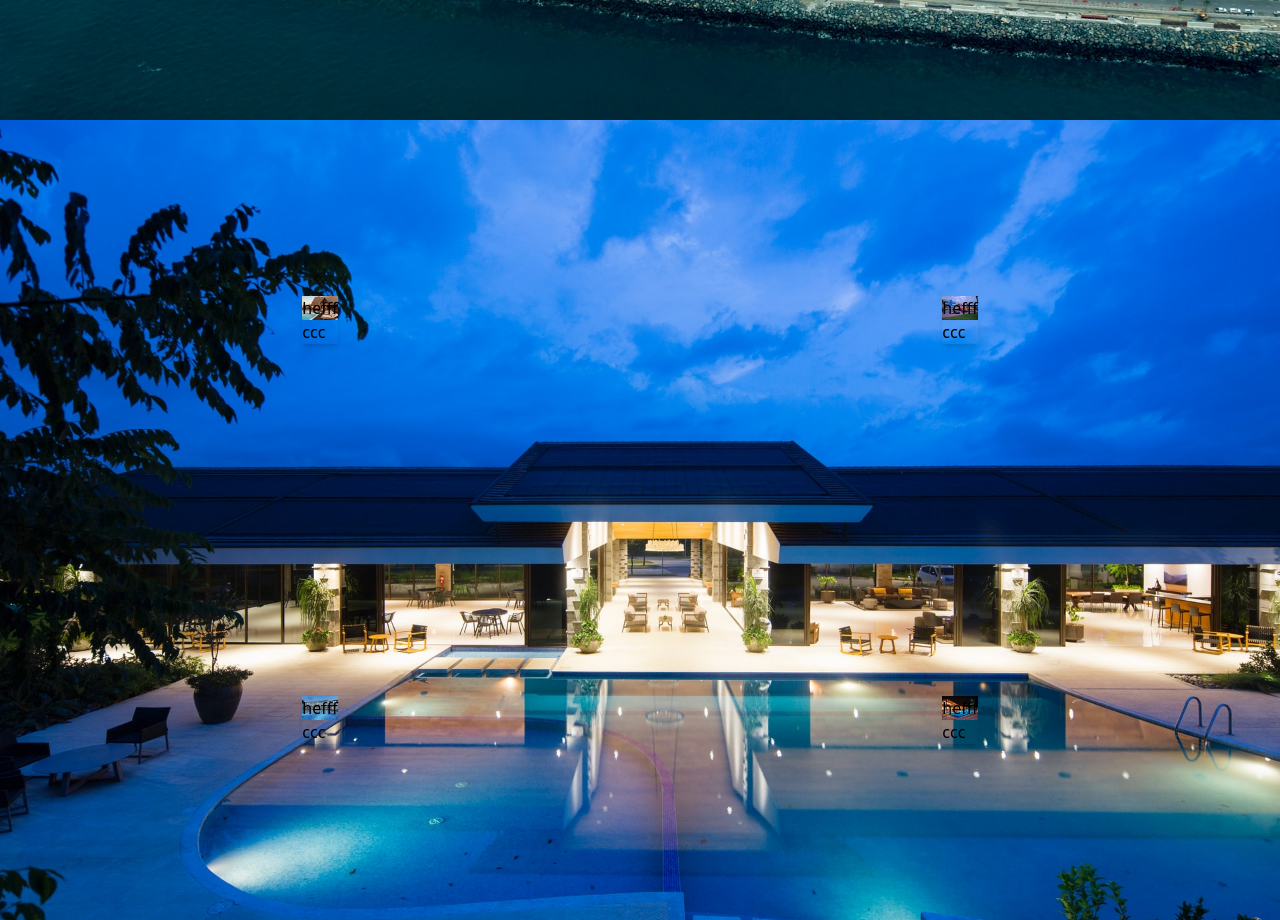
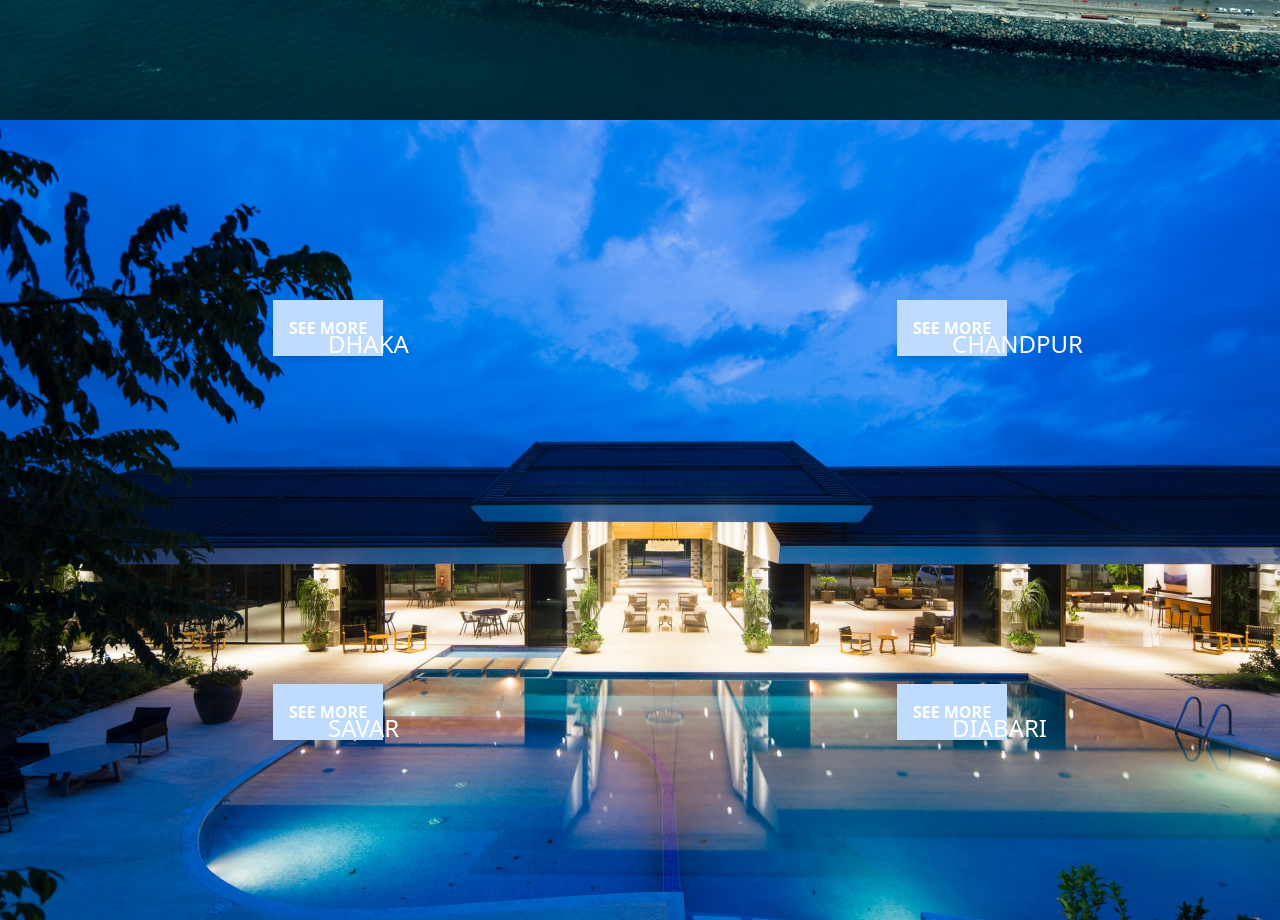
Before and after one commit to kaderabdul79/childCare, a React (Create React App) app: page / in a window 1280 px wide. Shown: the part 680-1600 px from the top of the page. Built offline with nearby package versions, Linux system fonts and the light colour scheme; what tailwindcss-children would draw is missing.

Commit message:
finish the main section part

```diff
--- a/src/components/Pricing.js
+++ b/src/components/Pricing.js
@@ -3,11 +3,11 @@ import Card from './elements/Card';
 // className=''
 const Pricing = () => {
     return (
-        <div className='w-full h-screen bg-pricing-bg bg-cover bg-center grid place-items-center lg:grid-cols-2 children:w-11/12'>
-            <Card imageText="hefff" h1Text="ccc" bgImage="bg-hotel1"></Card>
-            <Card imageText="hefff" h1Text="ccc" bgImage="bg-hotel2"></Card>
-            <Card imageText="hefff" h1Text="ccc" bgImage="bg-hotel3"></Card>
-            <Card imageText="hefff" h1Text="ccc" bgImage="bg-hotel4"></Card>
+        <div className='w-full h-screen bg-pricing-bg bg-cover bg-center grid place-items-center lg:grid-cols-2 children:w-11/12 children:h-5/6 text-center p-4 bg:cover'>
+            <Card imageText="Dhaka" h1Text="see more" bgImage="bg-hotel1"></Card>
+            <Card imageText="Chandpur" h1Text="see more" bgImage="bg-hotel2"></Card>
+            <Card imageText="Savar" h1Text="see more" bgImage="bg-hotel3"></Card>
+            <Card imageText="Diabari" h1Text="see more" bgImage="bg-hotel4"></Card>
         </div>
     );
 };
--- a/src/components/elements/Card.js
+++ b/src/components/elements/Card.js
@@ -1,15 +1,15 @@
 import React from 'react';
 
-const Card = ({imageText,h1Text,bgImage}) => {
+const Card = ({imageText,h1Text,bgImage,textColor}) => {
     return (
-        <div className='relative hover:opacity-80 shadow-md transition-all cursor'>
+        <div className='relative hover:opacity-80 shadow-md transition-all cursor-pointer bg-blue-200/100 backdrop-blur-lg'>
 
-            <div className={`${bgImage} w-full h-6 bg-cover bg-center`}>
-                <h1>{imageText}</h1>
+            <div className={`${bgImage} w-full h-5/6 bg-cover bg-center`}>
+                <h1  className={`absolute left-2/4 top-1/2 translate ${textColor} text-white uppercase text-2xl`}>{imageText}</h1>
             </div>
 
-            <div className=''>
-                <h1>{h1Text}</h1>
+            <div className='m-2 lg:m-4'>
+                <h1 className="uppercase text-white font-bold">{h1Text}</h1>
             </div>
 
         </div>
```
